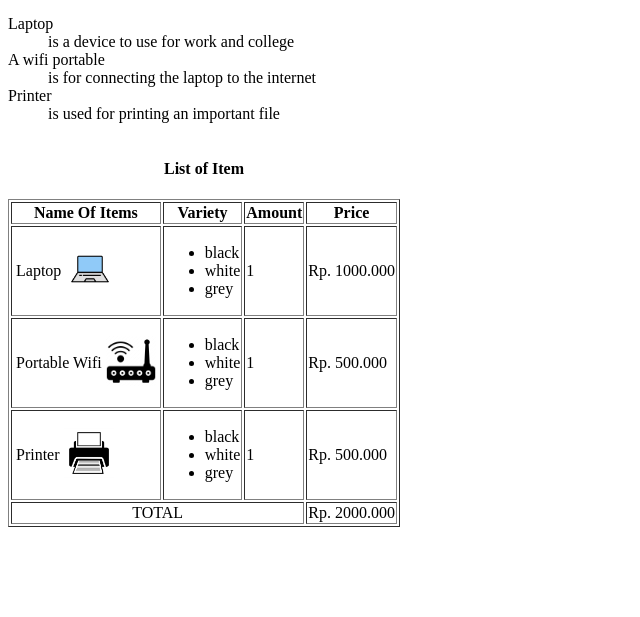
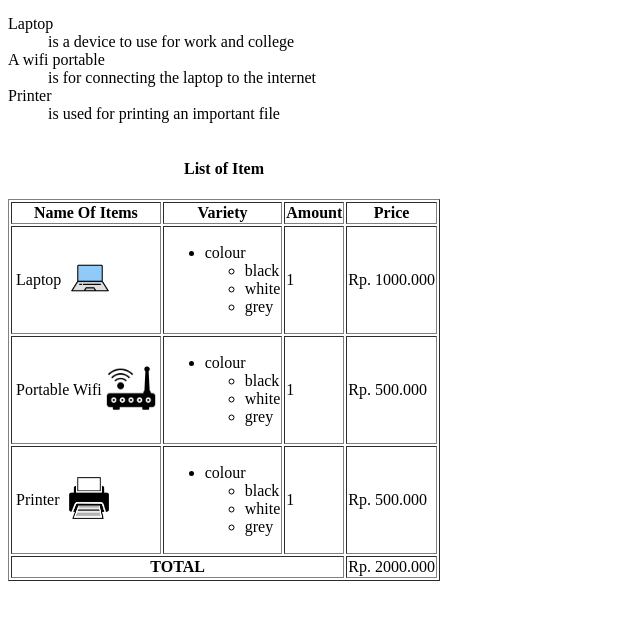
Before and after one commit to zettacamp-divya-andini/DivyaA_zettacamp_catfish, a plain HTML site: page shopping.html in a window 1280 px wide. Shown: the part 153-770 px from the top of the page, without its empty margins (0-640 px from the left). Drawn offline with Linux system fonts and the light colour scheme.

Commit message:
nested list

```diff
--- a/shopping.html
+++ b/shopping.html
@@ -10,6 +10,8 @@
                 <li><a href="index.html">My Profile</a></li>
                 <li><a href="shopping.html">Shopping List</a></li>
             </ul>
+        </div>
+        <div>
             <h1>This is a Shopping List Page</h1>
             <dl>
                 <dt>Description of Shopping List</dt>
@@ -33,7 +35,6 @@
                         <th> <b>Variety</b> </th>
                         <th> <b>Amount</b> </th>
                         <th> <b>Price</b> </th>
-
                     </tr>
                 </thead>
                 <tr>
@@ -47,9 +48,13 @@
                     </td>
                     <td>
                         <ul>
+                            <li>colour
+                                <ul>
                                     <li>black</li>
                                     <li>white</li>
                                     <li>grey</li>
+                                </ul>
+                            </li>
                         </ul>
                     </td>
                     <td>1</td>
@@ -66,9 +71,13 @@
                     </td>
                     <td>
                         <ul>
+                            <li>colour
+                                <ul>
                                     <li>black</li>
                                     <li>white</li>
                                     <li>grey</li>
+                                </ul>
+                            </li>
                         </ul>
                     </td>
                     <td>1</td>
@@ -85,16 +94,20 @@
                     </td>
                     <td>
                         <ul>
+                            <li>colour
+                                <ul>
                                     <li>black</li>
                                     <li>white</li>
                                     <li>grey</li>
+                                </ul>
+                            </li>
                         </ul>
                     </td>
                     <td>1</td>
                     <td>Rp. 500.000</td>
                 </tr>
                 <tr>
-                    <td colspan="3" align="center">TOTAL</td>
+                    <td colspan="3" align="center"> <b>TOTAL</b> </td>
                     <td>Rp. 2000.000</td>
                 </tr>
               </table>
```
Lines whose indentation alone changed are shown as unchanged.
